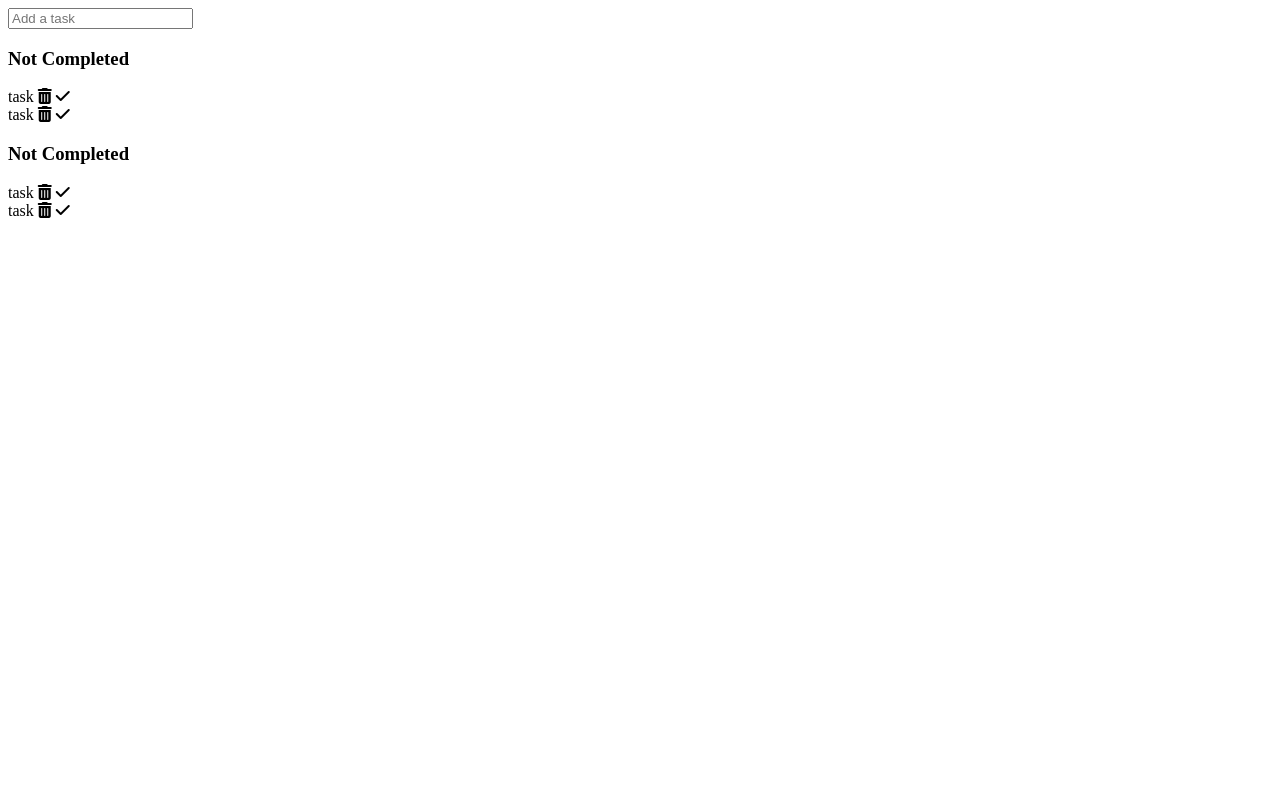
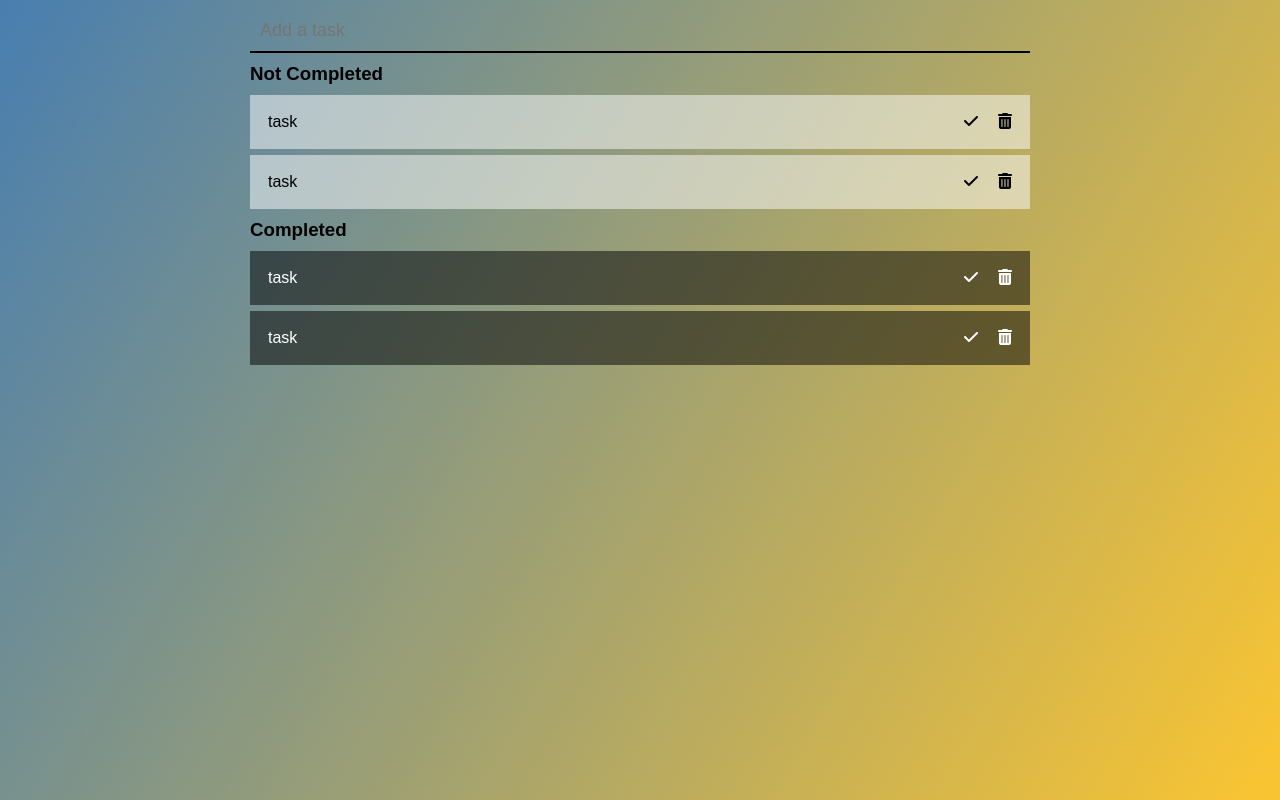
Before and after one commit to paulpessoa/To-Do-jQuery, a plain HTML site: page index.html in a window 1280 px wide. Drawn offline with nearby package versions, Linux system fonts and the light colour scheme.

Commit message:
estiliação

```diff
--- a/index.html
+++ b/index.html
@@ -30,8 +30,7 @@
             </div>
 
             <div class="comp">
-                <h3>Not Completed</h3>
-
+                <h3>Completed</h3>
                 <div class="task">
                     task
 
--- a/style.css
+++ b/style.css
@@ -0,0 +1,53 @@
+* {
+    margin: 0;
+    padding: 0;
+    font-family: "montserrat", sans-serif;
+    box-sizing: border-box;
+}
+
+body {
+    background-image: linear-gradient(120deg, #487eb0, #fbc531);
+    min-height: 100vh;
+}
+
+
+.container {
+    max-width: 800px;
+    margin: auto;
+    padding: 10px;
+}
+
+
+.txtb {
+    width: 100%;
+    border: none;
+    border-bottom: 2px solid#000;
+    background: none;
+    padding: 10px;
+    outline: none;
+    font-size: 18px;
+}
+
+h3 {
+    margin: 10px 0;
+}
+
+.task {
+    width: 100%;
+    background: rgba(255, 255, 255, 0.5);
+    padding: 18px;
+    margin: 6px 0;
+    overflow: hidden;
+}
+
+.task i {
+    float: right;
+    margin-left: 20px;
+    cursor: pointer;
+}
+
+
+.comp .task {
+    background: rgba(0, 0, 0,  0.5);
+    color: #fff;
+}
```
Lines whose indentation alone changed are shown as unchanged.
